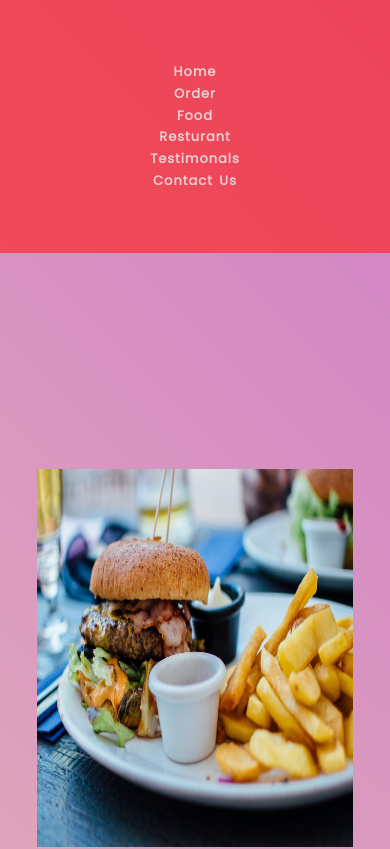
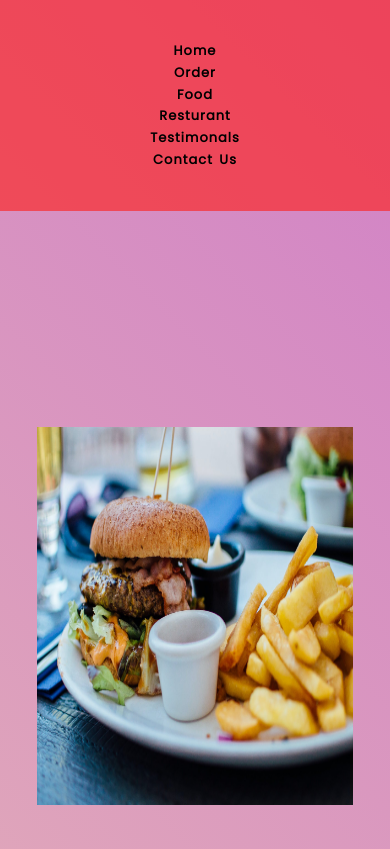
Before and after one commit to sibaprasad474/Assignment-1, a plain HTML site: page index.html in a window 390 px wide. Shown: the top 849 px of the page. Drawn offline with Linux system fonts and the light colour scheme.

Commit message:
final commit

```diff
--- a/index.html
+++ b/index.html
@@ -9,12 +9,12 @@
   <body>
     <div class="navbar">
       <div class="lists">
-        <li class="items">Home</li>
-        <li class="items">Order</li>
-        <li class="items">Food</li>
-        <li class="items">Resturant</li>
-        <li class="items">Testimonals</li>
-        <li class="items">Contact Us</li>
+        <li class="items"><a href="#">Home</a></li>
+        <li class="items"><a href="#">Order</a></li>
+        <li class="items"><a href="#">Food</a></li>
+        <li class="items"><a href="#">Resturant</a></li>
+        <li class="items"><a href="#">Testimonals</a></li>
+        <li class="items"><a href="#">Contact Us</a></li>
         <a href="#" class="img1"
           ><img src="./docs/menu-bar.png" alt="menu"
         /></a>
--- a/style.css
+++ b/style.css
@@ -9,6 +9,7 @@
     word-spacing: 2px;
     font-family: 'Poppins', sans-serif;
     scroll-behavior: smooth;
+    text-decoration: none;
 
 }
 h1{
@@ -45,6 +46,13 @@ body{
 }
 .navbar .lists a img{
     width: 1.8rem;
+}
+.items a{
+    color: black;
+}
+.items a:hover{
+    cursor: pointer;
+    color: red;
 }
 
 /* -------main container------- */
@@ -187,7 +195,7 @@ button{
     }
     .navbar{
         width: 100%;
-        min-height: 30vh;
+        min-height: 25vh;
         background-color:#ff1e179c;
         display: flex;
         flex-direction: column;
@@ -278,7 +286,7 @@ button{
         height: 75%;
         justify-content: center;
         align-items: center;
-        border: 1px solid black;
+        /* border: 1px solid black; */
         flex-direction: column;
     }
     .banner{
```
